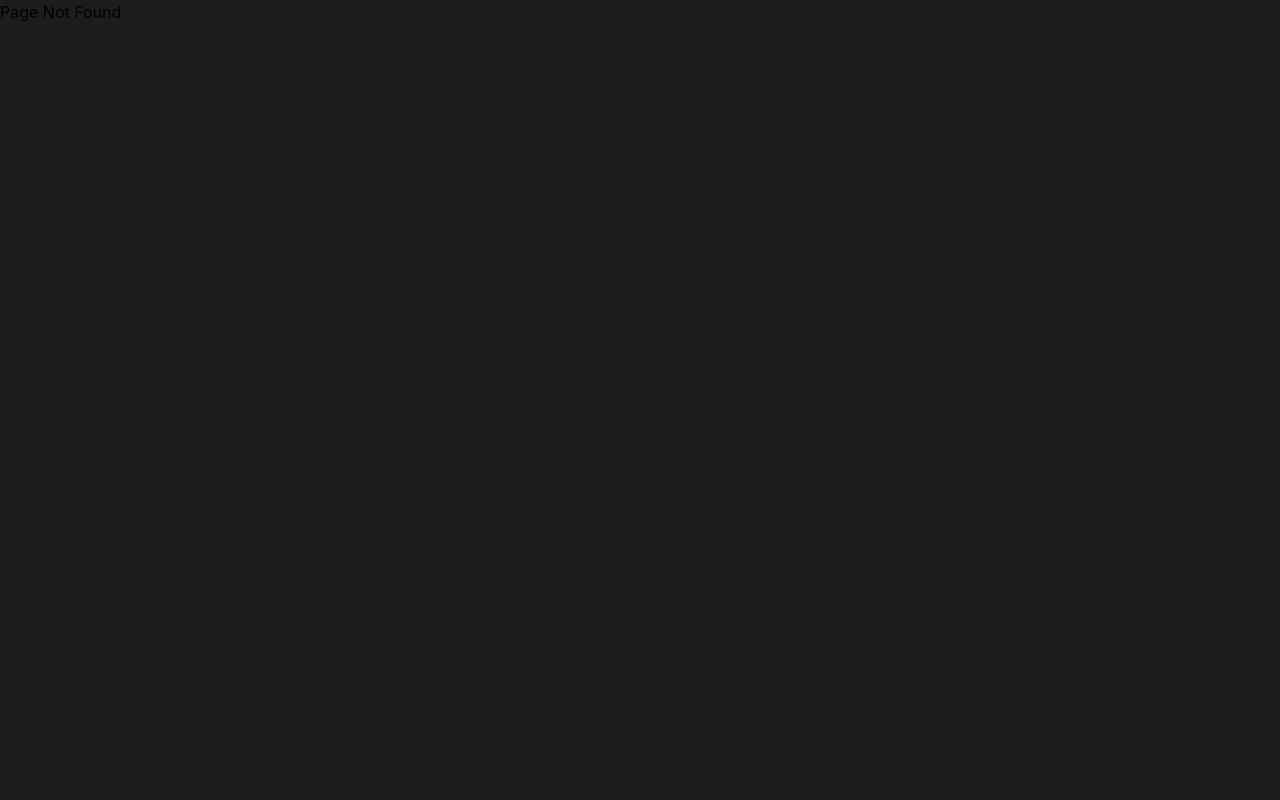
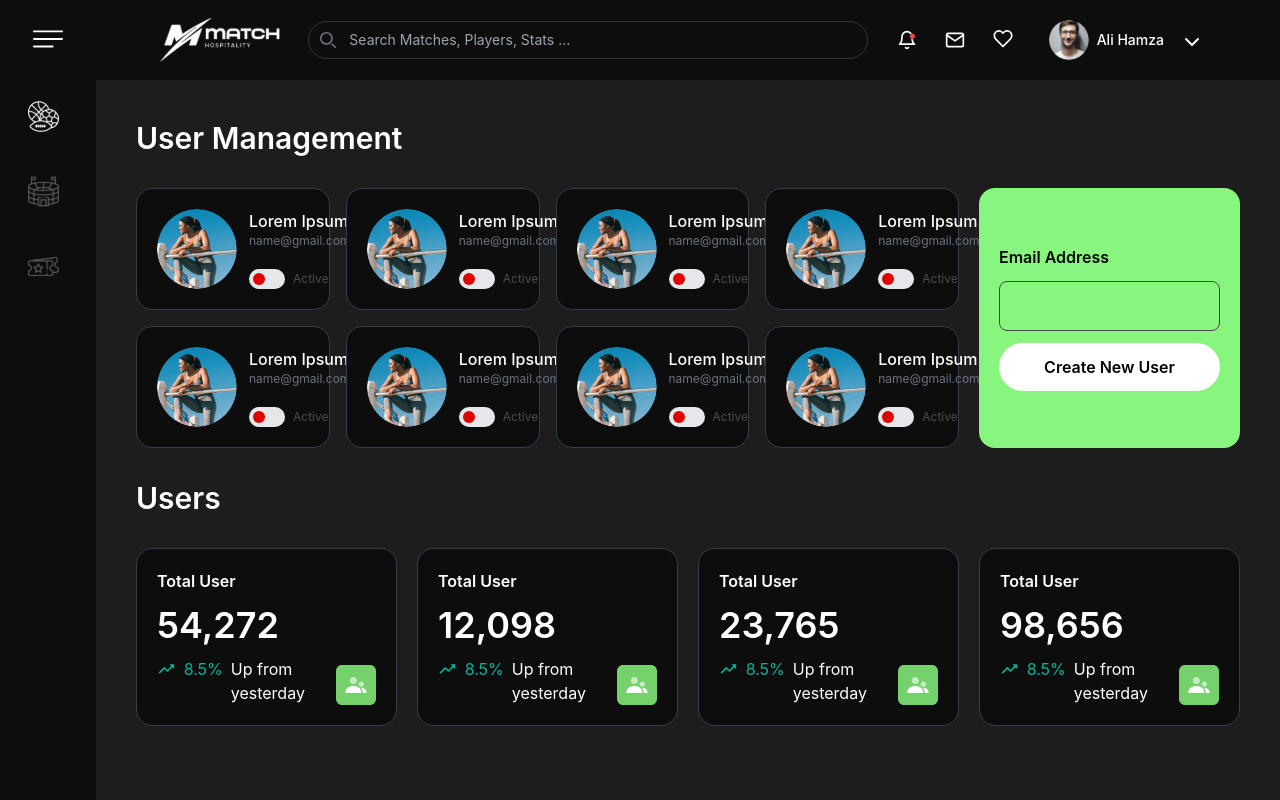
Before and after one commit to waqarmughal98/Matches-Hospitality, a React (Create React App) app in the folder client/: page /user-management in a window 1280 px wide. Before the commit this address had no page. Built offline with nearby package versions, Linux system fonts and the light colour scheme.

Commit message:
dashboard screen

```diff
--- a/client/src/App.js
+++ b/client/src/App.js
@@ -4,28 +4,33 @@ import NotFound from './Pages/404/NotFound';
 import Layout from './ThemeLayout/Layout';
 import Login from './Pages/Authentication/User/Login';
 import Signup from './Pages/Authentication/User/Signup';
-import UserDashboard from './Pages/Dashboard/UserDashboard';
 import FinishSignup from './Pages/Authentication/User/FinishSignup';
 import ForgotPassword from './Pages/Authentication/User/ForgotPassword';
 import VerifyCode from './Pages/Authentication/User/VerifyCode';
 import ConfirmPassword from './Pages/Authentication/User/ConfirmPassword';
 import { ToastContainer } from 'react-toastify';
 import 'react-toastify/dist/ReactToastify.css';
+import AdminDashboard from './Pages/Dashboard/AdminDashboard';
+import UserManagement from './Pages/Dashboard/UserManagement';
 
 const App = () => {
   return (
     <BrowserRouter>
       <Routes>
       <Route path="/" element={<Navigate to="/login" replace />} />
+      {/* inner layout */}
         <Route path="/" element={<Layout />}>
-          <Route path="dashboard" element={<UserDashboard />} />
+        <Route path="dashboard" element={<AdminDashboard />} />
+        <Route path="user-management" element={<UserManagement />} />
         </Route>
+        {/* auth */}
         <Route path="/login" element={<Login />} />
         <Route path="/signup" element={<Signup />} />
         <Route path="/finish-signup" element={<FinishSignup />} />
         <Route path="/forgot-password" element={<ForgotPassword />} />
         <Route path="/verify-code" element={<VerifyCode />} />
         <Route path="/confirm-password" element={<ConfirmPassword />} />
+        {/* 404 */}
         <Route path="*" element={<NotFound />} />
       </Routes>
       <ToastContainer autoClose={3000} theme="dark"  hideProgressBar={true} />
--- a/client/src/Components/UiElements/Buttons.js
+++ b/client/src/Components/UiElements/Buttons.js
@@ -14,7 +14,7 @@ export const PrimaryButton = ({ onClick, children, className = '', disabled = fa
           '';
 
   const bgColor =
-    color === 'green' ? 'bg-primaryGreen text-black' : 'text-white' ? 'bg-[#020202]' : ''
+    color === 'green' ? 'bg-primaryGreen text-black' : 'bg-[#020202] text-white'
 
 
   return (
@@ -44,7 +44,7 @@ export const SecondaryButton = ({ onClick, children, className = '', disabled =
       type={type}
       style={buttonStyle}
     >
-      <img src={backIcon} alt=''/>
+      <img src={backIcon} alt='' />
       <p className='text-sm font-semibold'>
         BACK
       </p>
@@ -64,7 +64,7 @@ export const SSOButton = ({ onClick, className = '', disabled = false, type = 'b
       type={type}
       style={buttonStyle}
     >
-      <img src={source} width={20} alt=''/>
+      <img src={source} width={20} alt='' />
       {btnText}
     </button>
   );
--- a/client/src/Pages/Dashboard/UserDashboard.js
+++ b/client/src/Pages/Dashboard/AdminDashboard.js
@@ -2,7 +2,7 @@ import React from 'react'
 import Packages from '../../Components/Dashboard/Packages'
 import Revenue from '../../Components/Dashboard/Revenue'
 
-const UserDashboard = () => {
+const AdminDashboard = () => {
   const userData = [
     {
       users: 'Total User',
@@ -32,7 +32,7 @@ const UserDashboard = () => {
                 {userData.map((item, index) => {
                   return (
                     <>
-                      <div className='xl:col-span-3 md:col-span-6 col-span-12 rounded-2xl bg-primaryBlack border-primaryBorder border-[1px] p-5'>
+                      <div key={index} className='xl:col-span-3 md:col-span-6 col-span-12 rounded-2xl bg-primaryBlack border-primaryBorder border-[1px] p-5'>
                         <div className='grid grid-cols-12'>
                           <div className='col-span-10'>
                             <div className='flex flex-col gap-3'>
@@ -67,10 +67,9 @@ const UserDashboard = () => {
         </div>
         <Packages />
         <Revenue />
-
       </div>
     </div>
   )
 }
 
-export default UserDashboard
+export default AdminDashboard
--- /dev/null
+++ b/client/src/Pages/Dashboard/UserManagement.js
@@ -0,0 +1,163 @@
+import React from 'react'
+import { PrimaryButton } from '../../Components/UiElements/Buttons'
+import { useAppContext } from '../../UseContext/ContextProvider'
+const UserManagement = () => {
+  const { openModal } = useAppContext()
+  const userData = [
+    {
+      name: 'Lorem Ipsum',
+      email: 'name@gmail.com'
+    },
+    {
+      name: 'Lorem Ipsum',
+      email: 'name@gmail.com'
+    },
+    {
+      name: 'Lorem Ipsum',
+      email: 'name@gmail.com'
+    },
+    {
+      name: 'Lorem Ipsum',
+      email: 'name@gmail.com'
+    },
+    {
+      name: 'Lorem Ipsum',
+      email: 'name@gmail.com'
+    },
+    {
+      name: 'Lorem Ipsum',
+      email: 'name@gmail.com'
+    },
+    {
+      name: 'Lorem Ipsum',
+      email: 'name@gmail.com'
+    },
+    {
+      name: 'Lorem Ipsum',
+      email: 'name@gmail.com'
+    }
+  ]
+
+  const users = [
+    {
+      users: 'Total User',
+      numberOfUsers: '54,272'
+    },
+    {
+      users: 'Total User',
+      numberOfUsers: '12,098'
+    },
+    {
+      users: 'Total User',
+      numberOfUsers: '23,765'
+    },
+    {
+      users: 'Total User',
+      numberOfUsers: '98,656'
+    }
+  ]
+  return (
+    <div className='grid grid-cols-12 text-white xl:gap-x-10 gap-y-8'>
+      <div className='col-span-12'>
+        <div className='grid grid-cols-12 gap-5 xl:gap-x-8 gap-y-8'>
+          <div className='col-span-12 text-3xl font-semibold'>
+            User Management
+          </div>
+          <div className='col-span-12'>
+            <div className='grid grid-cols-12 gap-5'>
+              <div className='xl:col-span-9 col-span-12'>
+                <div className='grid grid-cols-12 gap-4'>
+                  {userData.map((item, index) => {
+                    return (
+                      <>
+                        <div key={index} className='xl:col-span-3 sm:col-span-6 col-span-12 w-full rounded-2xl bg-primaryBlack border-primaryBorder border-[1px]'>
+                          <div class="flex gap-3 p-5">
+                            <div class="flex-shrink-0">
+                              <img class="w-20 h-20 rounded-full" src="assets/images/user/Ellipse 760.png" alt="Neil image" />
+                            </div>
+                            <div className='flex flex-col gap-3'>
+                              <div class="flex-1 min-w-0">
+                                <p class="text-md font-medium text-white">
+                                  {item.name}
+                                </p>
+                                <div class="text-xs text-gray-500 truncate">
+                                  {item.email}
+                                </div>
+                              </div>
+                              <label class="inline-flex items-center cursor-pointer">
+                                <input type="checkbox" value="" class="sr-only peer" />
+                                <div class="relative rounded-full w-9 h-5 py-2 bg-gray-200 peer-focus:outline-none  rounded-ful after:bg-[#E10000] peer-checked:after:translate-x-full peer-checked:after:bg-primaryGreen af rtl:peer-checked:after:-translate-x-full after:content-[''] after:absolute after:top-[4px] after:start-[4px] after:rounded-full after:h-3 after:w-3 after:transition-all"></div>
+                                <span class="ms-2 text-xs text-[#4D4D4D] peer-checked:text-primaryGreen">Active</span>
+                              </label>
+                            </div>
+                          </div>
+                        </div>
+                      </>
+                    )
+                  })}
+                </div>
+              </div>
+              <div className='grid items-center xl:col-span-3 sm:col-span-6 col-span-12 bg-primaryGreen rounded-2xl text-black p-5'>
+                <div className='flex flex-col gap-3'>
+                  <div className='flex flex-col gap-3 w-full'>
+                    <label className='text-base font-semibold'>Email Address</label>
+                    <input
+                      className={`rounded-lg border bg-transparent border-[#454545] font-semibold px-5 py-3 w-full focus:outline`}
+                    />
+                  </div>
+                  <PrimaryButton className='bg-white w-full h-12 font-semibold' onClick={openModal}>
+                    Create New User
+                  </PrimaryButton>
+                </div>
+              </div>
+            </div>
+          </div>
+        </div>
+      </div>
+
+      <div className='col-span-12'>
+        <div className='grid grid-cols-12 xl:gap-x-8 gap-y-8'>
+          <div className='col-span-12 text-3xl font-semibold'>Users</div>
+          <div className='col-span-12'>
+            <div className='grid grid-cols-12 xl:gap-x-5 gap-y-5'>
+              {users.map((item, index) => {
+                return (
+                  <>
+                    <div key={index} className='xl:col-span-3 md:col-span-6 col-span-12 rounded-2xl bg-primaryBlack border-primaryBorder border-[1px] p-5'>
+                      <div className='grid grid-cols-12'>
+                        <div className='col-span-10'>
+                          <div className='flex flex-col gap-3'>
+                            <span className='text-base font-semibold'>{item.users}</span>
+                            <span className='text-4xl font-semibold'>{item.numberOfUsers}</span>
+                            <div className='flex gap-2'>
+                              <svg width="24" height="24" viewBox="0 0 24 24" fill="none" xmlns="http://www.w3.org/2000/svg">
+                                <path d="M16 6L18.29 8.29L13.41 13.17L9.41 9.17L2 16.59L3.41 18L9.41 12L13.41 16L19.71 9.71L22 12V6H16Z" fill="#00B69B" />
+                              </svg>
+                              <span className='text-[#00B69B]'>8.5%</span>
+                              <span>
+                                Up from yesterday
+                              </span>
+                            </div>
+                          </div>
+                        </div>
+                        <div className='grid col-span-2 items-end justify-end'>
+                          <svg width="40" height="40" viewBox="0 0 60 60" fill="none" xmlns="http://www.w3.org/2000/svg">
+                            <path opacity="0.842657" fill-rule="evenodd" clip-rule="evenodd" d="M0 30V51C0 55.9706 4.02944 60 9 60H30H51C55.9706 60 60 55.9706 60 51V30V9C60 4.02944 55.9706 0 51 0H30H9C4.02944 0 0 4.02944 0 9V30Z" fill="#88F67E" />
+                            <path opacity="0.587821" fill-rule="evenodd" clip-rule="evenodd" d="M20.6667 23.3333C20.6667 26.2789 23.0545 28.6667 26 28.6667C28.9455 28.6667 31.3333 26.2789 31.3333 23.3333C31.3333 20.3878 28.9455 18 26 18C23.0545 18 20.6667 20.3878 20.6667 23.3333ZM34 28.6667C34 30.8758 35.7909 32.6667 38 32.6667C40.2091 32.6667 42 30.8758 42 28.6667C42 26.4575 40.2091 24.6667 38 24.6667C35.7909 24.6667 34 26.4575 34 28.6667Z" fill="white" />
+                            <path fill-rule="evenodd" clip-rule="evenodd" d="M25.9778 31.3335C19.6826 31.3335 14.5177 34.5689 14.0009 40.9324C13.9727 41.2791 14.6356 42.0002 14.97 42.0002H36.9956C37.9972 42.0002 38.0128 41.1941 37.9972 40.9335C37.6065 34.3911 32.3616 31.3335 25.9778 31.3335ZM45.2746 42.0002L40.1333 42.0002C40.1333 38.9989 39.1417 36.2293 37.4683 34.001C42.0103 34.0506 45.7189 36.347 45.998 41.2002C46.0092 41.3956 45.998 42.0002 45.2746 42.0002Z" fill="white" />
+                          </svg>
+                        </div>
+                      </div>
+                    </div>
+                  </>
+                )
+              })}
+            </div>
+          </div>
+        </div>
+      </div>
+    </div>
+  )
+}
+
+export default UserManagement
--- a/client/src/ThemeLayout/Layout.js
+++ b/client/src/ThemeLayout/Layout.js
@@ -3,10 +3,8 @@ import { Outlet } from 'react-router-dom';
 import Sidebar from '../Components/Menu/Sidebar';
 import Navbar from '../Components/Menu/Navbar';
 import Backdrop from '../Components/Modal/Backdrop';
-// import { useModal } from '../UseContext/ModalProvider';
 
 const Layout = () => {
-    // const { openModal } = useModal();
     return (
         <div className='flex'>
             <div className='min-w-24'>
@@ -15,9 +13,6 @@ const Layout = () => {
             <div className='w-full'>
                 <Navbar />
                 <div className='p-10 relative'>
-                    {/* <button onClick={openModal} className="btn-open-modal">
-                        Open Modal
-                    </button> */}
                     {<Outlet />}
                     <Backdrop />
                 </div>
```
Also changed, not shown: client/src/UseContext/ContextProvider.js (+7 -7 lines), client/public/assets/images/user/Ellipse 760.png (added).
